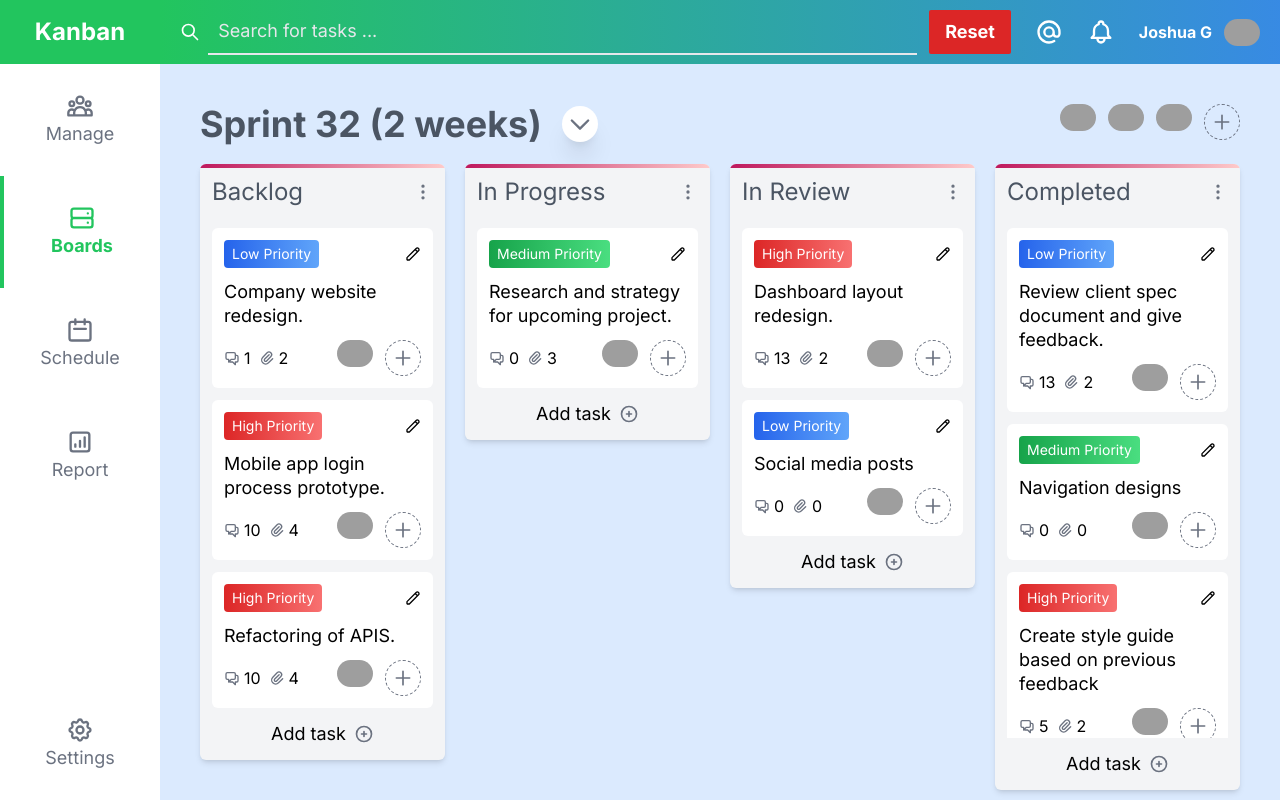
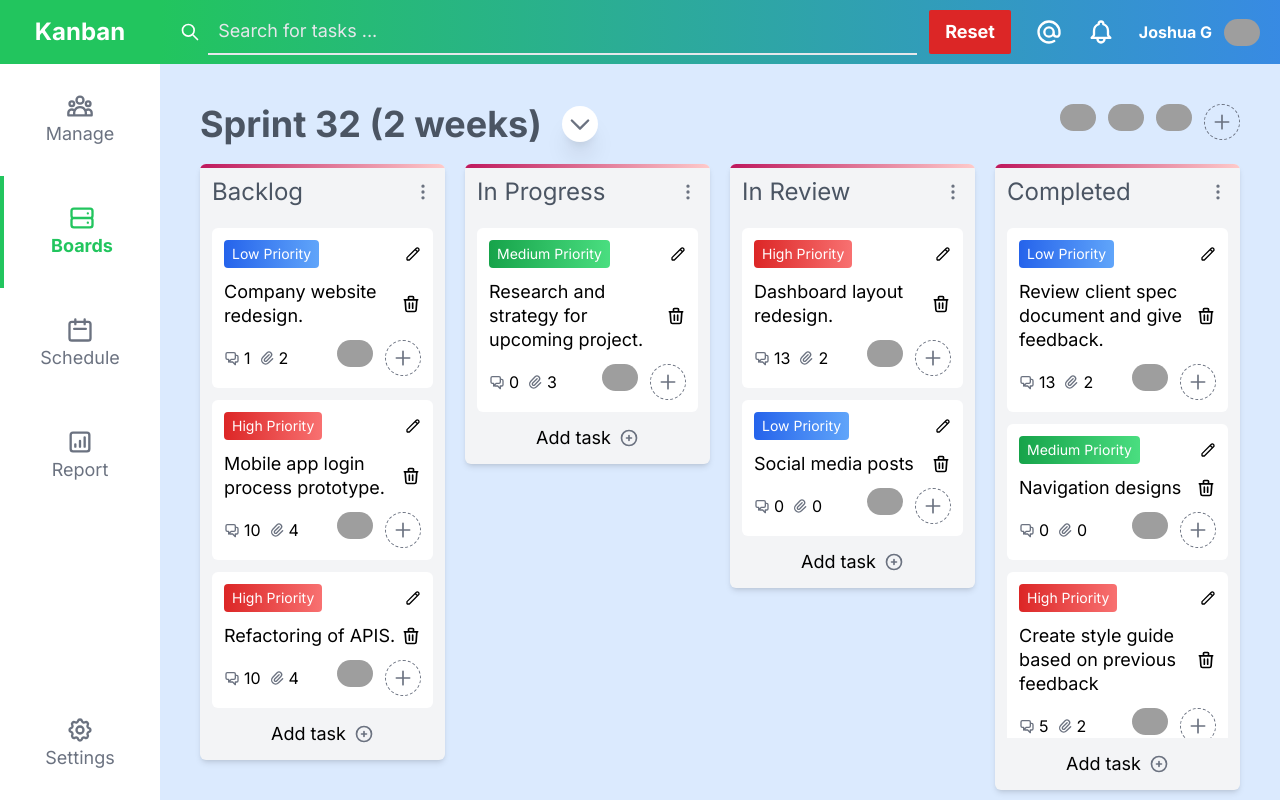
Before and after one commit to greglobrigo/kanban-board, a Next.js app: page / in a window 1280 px wide. Built offline with nearby package versions, Linux system fonts and the light colour scheme; grey boxes are pictures that could not be loaded.

Commit message:
Added delete functionality to kanban board.

```diff
--- a/src/components/CardItem.js
+++ b/src/components/CardItem.js
@@ -2,9 +2,8 @@ import React from "react";
 import Image from 'next/image'
 import { useState } from "react";
 import {
-  ChevronDownIcon,
   PlusIcon,
-  DotsVerticalIcon,
+  TrashIcon,
   ChatAlt2Icon,
   PaperClipIcon,
   PencilIcon
@@ -51,6 +50,19 @@ function CardItem({ data, index, boardData, setBoardData, name }) {
     setBoardData(newBoardData);
   }
 
+  const handleDeleteCard = (id) => {
+    let newBoardData = boardData.map((board) => {
+      if (board.name === name) {
+        let newItems = board.items.filter((item) => {
+          return item.id !== id;
+        });
+        board.items = newItems;
+      }
+      return board;
+    });
+    setBoardData(newBoardData);
+  }
+
 
   return (
     <Draggable index={index} draggableId={data.id.toString()}>
@@ -80,9 +92,18 @@ function CardItem({ data, index, boardData, setBoardData, name }) {
             </label>
             <PencilIcon onClick={() => setWillEdit(!willEdit)} className="w-4 h-5 cursor-pointer hover:bg-gray-100 rounded-full" />
           </div>
-          {!willEdit && <h5 className="text-md my-3 text-lg leading-6">{inputValue}</h5>}
-          {willEdit && <input onChange={(e) => handleEdit(e)} onKeyPress={(e) => {e.key === 'Enter' && setWillEdit(!willEdit)}}
-            type="text" className="w-full border border-gray-300 rounded-md my-2" value={inputValue} />}
+
+          {!willEdit &&
+            <div className="flex justify-between items-center">
+              <h5 className="text-md my-3 text-lg leading-6">{inputValue}</h5>
+              <TrashIcon className="min-w-[20px] min-h-[20px] max-w-[20px] max-h-[20px] cursor-pointer hover:bg-gray-100 rounded-full"
+              onClick={() => {handleDeleteCard(data.id)}}
+              />
+            </div>
+          }
+
+          {willEdit && <input onChange={(e) => handleEdit(e)} onKeyDown={(e) => { e.key === 'Enter' && setWillEdit(!willEdit) }}
+            type="text" className="w-full border border-gray-300 rounded-md pl-2 my-2" value={inputValue} />}
           <div className="flex justify-between">
             <div className="flex space-x-2 items-center">
               <span className="flex space-x-1 items-center">
```
